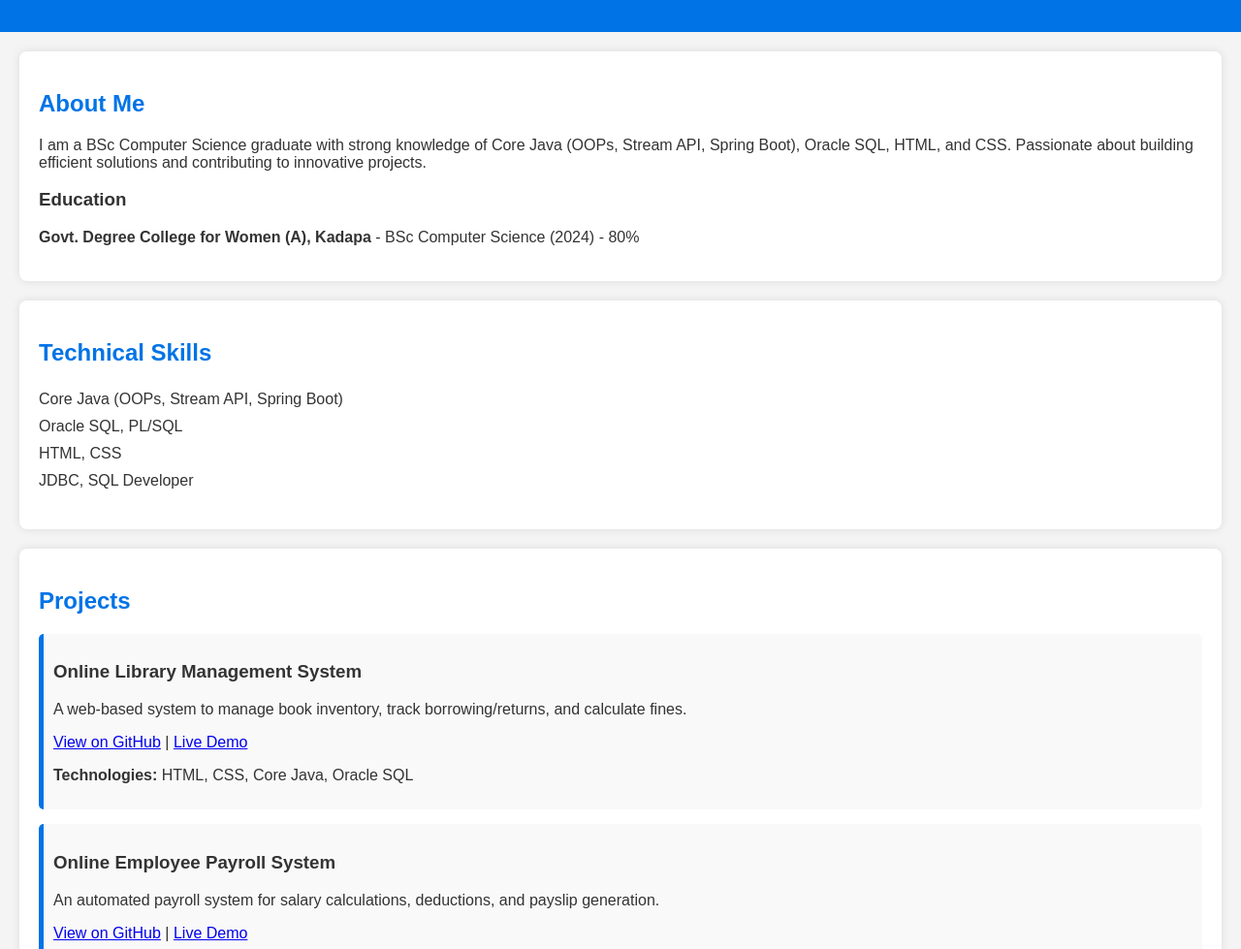
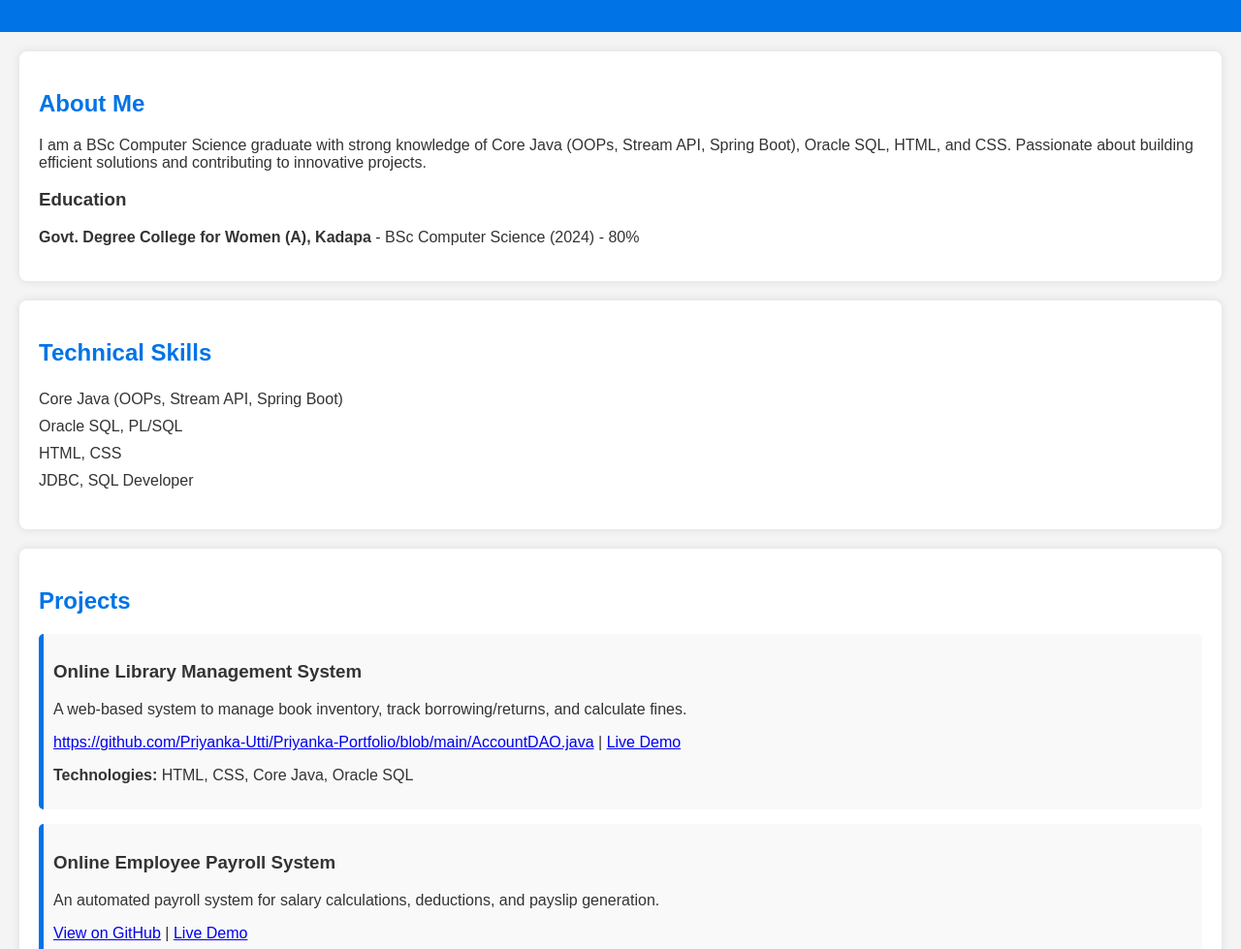
Before and after one commit to Priyanka-Utti/Priyanka-Portfolio, a plain HTML site: page index.html in a window 1280 px wide. Shown: the part 121-1100 px from the top of the page at 97% size. Drawn offline with Linux system fonts and the light colour scheme.

Commit message:
Update index.html

```diff
--- a/index.html
+++ b/index.html
@@ -34,7 +34,7 @@
         <div class="project">
             <h3>Online Library Management System</h3>
             <p>A web-based system to manage book inventory, track borrowing/returns, and calculate fines.</p>
-             <a href="https://github.com/your-username/library-management" target="_blank">View on GitHub</a> |
+             <a href="https://github.com/your-username/library-management" target="_blank">https://github.com/Priyanka-Utti/Priyanka-Portfolio/blob/main/AccountDAO.java</a> |
              <a href="https://your-portfolio-site/library-management" target="_blank">Live Demo</a>
             <p><strong>Technologies:</strong> HTML, CSS, Core Java, Oracle SQL</p>
         </div>
```
